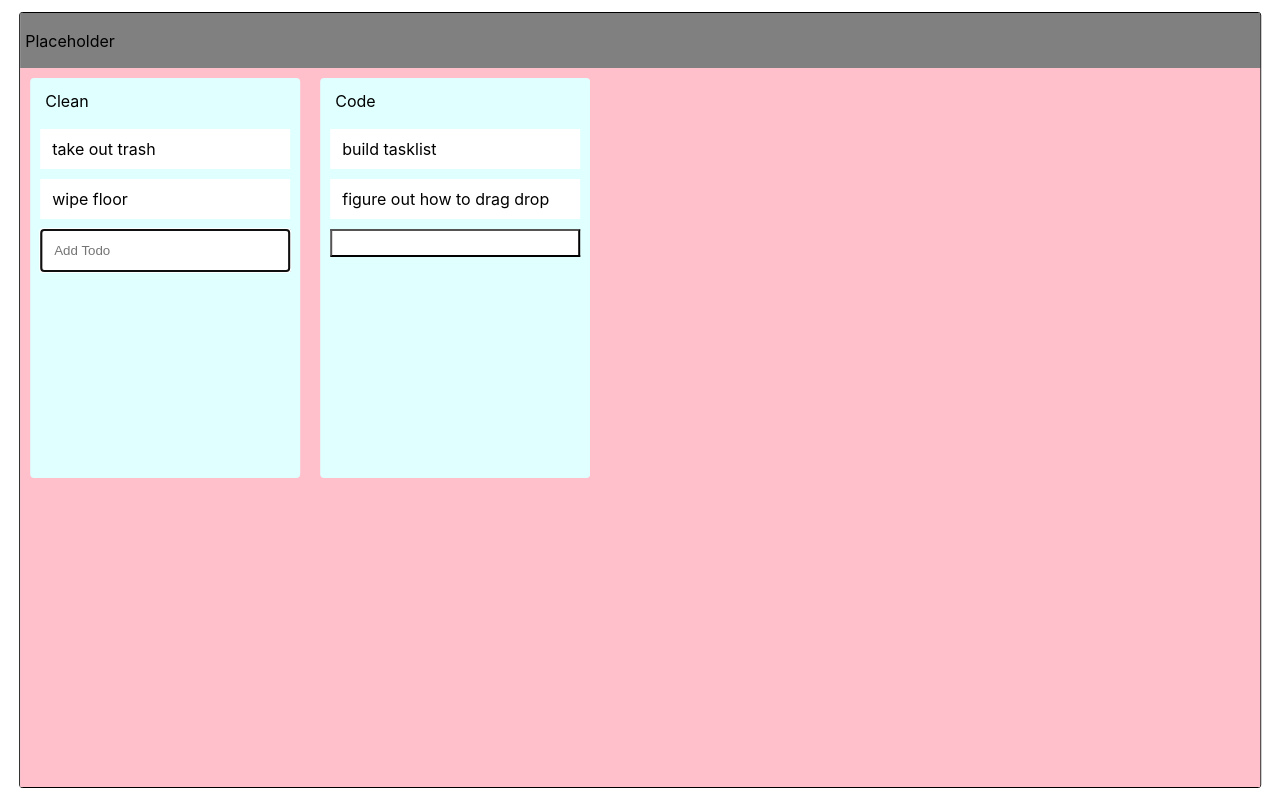
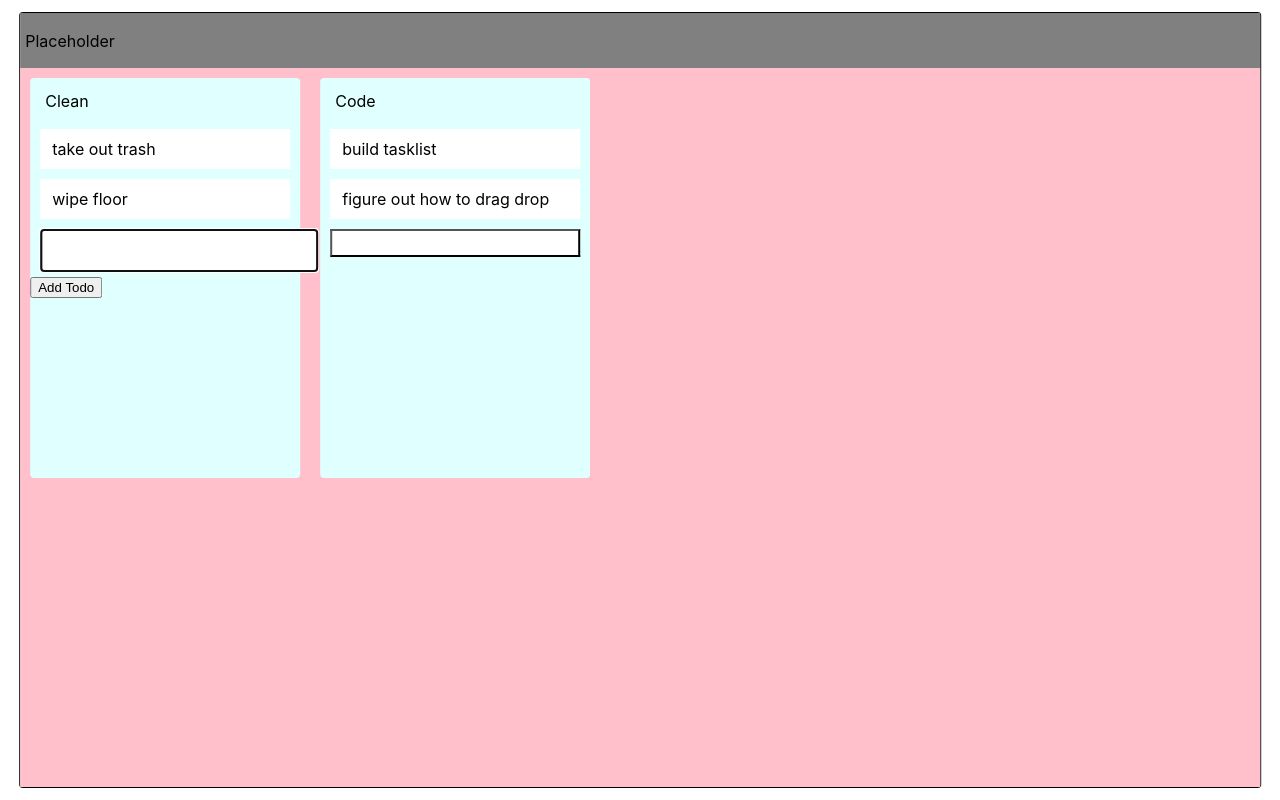
Before and after one commit to itshui3/theMightyListOfStuffs, a React (Create React App) app: page / in a window 1280 px wide. Both pictures are taken after a click on the button 165 px from the left and 243 px from the top of the page. Built offline with nearby package versions, Linux system fonts and the light colour scheme.

Commit message:
fixes addingTodo flow by firing mousedown mouseup events to toggle a preventative flag

```diff
--- a/src/components/Board/Board.js
+++ b/src/components/Board/Board.js
@@ -26,6 +26,7 @@ return (
             : 'Placeholder'
         }
         </h1>
+        <p>{console.log(document.activeElement)}</p>
     </div>
 
     <div className='board_body'>
--- a/src/components/Board/components/Task.css
+++ b/src/components/Board/components/Task.css
@@ -21,9 +21,15 @@
     background-color: white;
     margin: 5px 10px;
     padding: 12px;
+    width: calc(100% - 20px);
 
 }
 
 .new_todo {
 
 }
+
+.toggleAdding_btn {
+    width: 100%;
+    height: 100%;
+}
--- a/src/components/Board/components/Task.js
+++ b/src/components/Board/components/Task.js
@@ -9,9 +9,11 @@ function Task({ task, taskID }) {
 
     const [addingTodo, setAddingTodo] = useState(false)
     const [todo, setTodo] = useState('')
+
     const todoInputRef = useRef()
 
     useEffect(() => {
+
         if (addingTodo && todoInputRef.current) {
             todoInputRef.current.focus()
         }
@@ -19,16 +21,18 @@ function Task({ task, taskID }) {
     }, [addingTodo])
 
     const toggleAddingTodo = () => {
-        // if I'm toggling into input, I want to force user focus
-        // it feels like I might be focusing before input exists
-        // let's try
 
         setAddingTodo(!addingTodo)
         setTodo('')
+
     }
 
     const writeTodo = (ev) => {
         setTodo(ev.target.value)
+    }
+
+    const addTodo = () => {
+
     }
 
 return (
@@ -52,7 +56,6 @@ return (
     }
 
     {
-
     addingTodo
     ?
     <TodoInput
@@ -60,6 +63,7 @@ return (
     writeTodo={writeTodo}
     toggleAddingTodo={toggleAddingTodo}
     todoInputRef={todoInputRef}
+    addTodo={addTodo}
     />
     :
     <button
@@ -67,8 +71,8 @@ return (
     placeholder='Add Todo'
     onClick={toggleAddingTodo}
     />
+    }
 
-    }
 </div>
 
 </>
--- /dev/null
+++ b/src/components/Board/components/TodoInput.css
@@ -0,0 +1,3 @@
+.input_cont {
+    width: calc(100%-20px);
+}
--- a/src/components/Board/components/TodoInput.js
+++ b/src/components/Board/components/TodoInput.js
@@ -1,17 +1,64 @@
-import React from 'react'
+import React, { useState, useEffect, useRef } from 'react'
 
-function TodoInput({todo, writeTodo, toggleAddingTodo, todoInputRef}) {
+import './TodoInput.css'
+
+function TodoInput({
+    todo,
+    writeTodo,
+    toggleAddingTodo,
+    todoInputRef,
+    addTodo,
+}) {
+
+    const [allowBlur, setAllowBlur] = useState(true)
+
+    const preventBlur = () => {
+        setAllowBlur(false)
+    }
+
+    const releasePreventBlur = () => {
+        setAllowBlur(true)
+    }
+    const handleBlurSet = () => {
+
+        if (allowBlur) {
+            toggleAddingTodo()
+        }
+
+    }
+
 return (
 <>
 
+<div
+className='input_cont'
+
+onBlur={handleBlurSet}
+onMouseDown={preventBlur}
+onMouseUp={releasePreventBlur}
+>
+
     <input
-    ref={todoInputRef}
+    className='todo_card'
     value={todo}
     onChange={writeTodo}
-    className='todo_card'
-    placeholder='Add Todo'
-    onBlur={toggleAddingTodo}
+    ref={todoInputRef}
+
+    onBlur={handleBlurSet}
+    onMouseDown={preventBlur}
+    onMouseUp={releasePreventBlur}
     />
+
+    <button
+    className='addTodo_btn'
+    onClick={addTodo}
+
+    onBlur={handleBlurSet}
+    onMouseDown={preventBlur}
+    onMouseUp={releasePreventBlur}
+    >Add Todo</button>
+
+</div>
 
 </>
 )
```
Also changed, not shown: 1 other file (tests, documents, lock files or other folders). Lines whose indentation alone changed are shown as unchanged.
